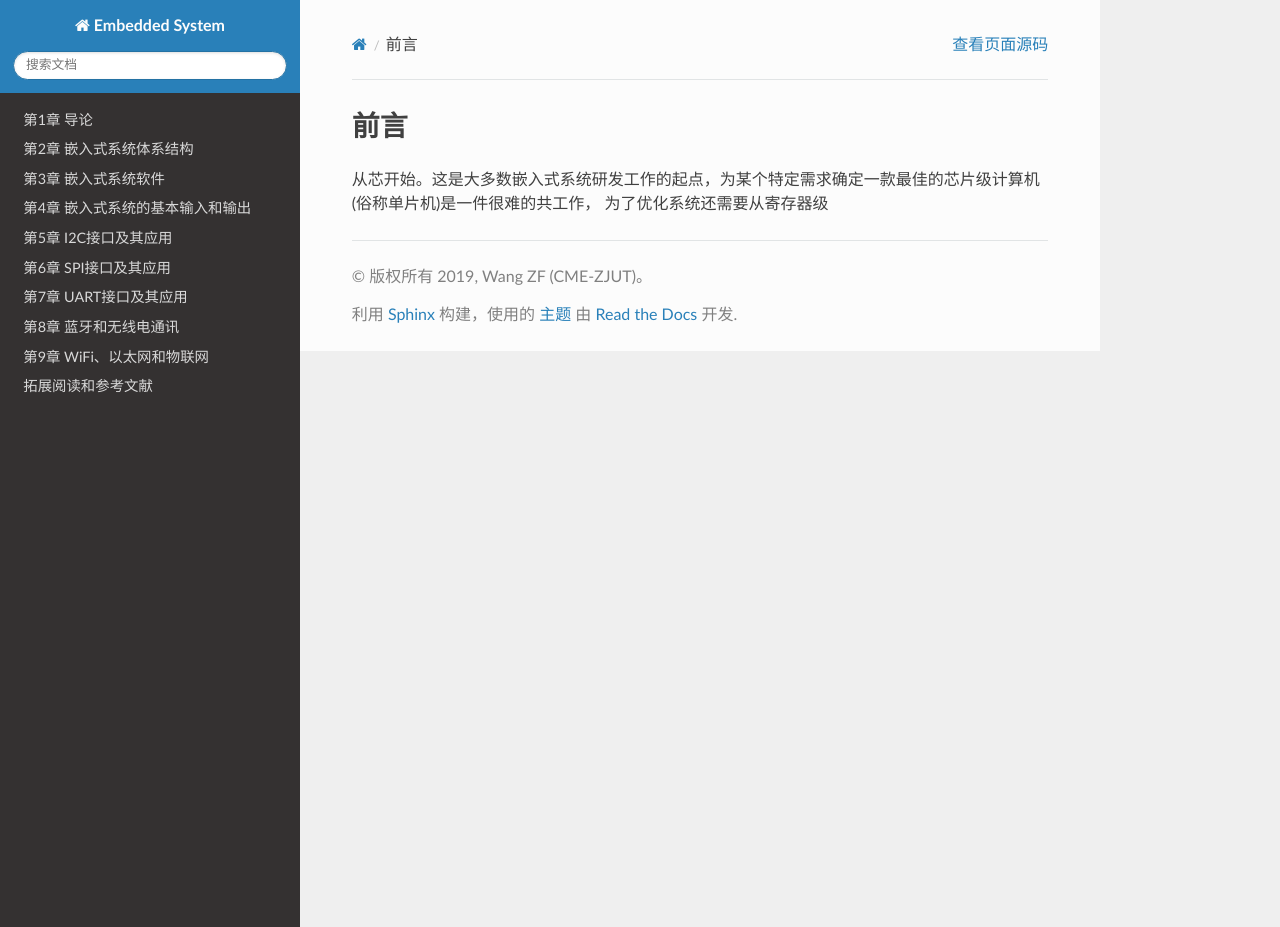
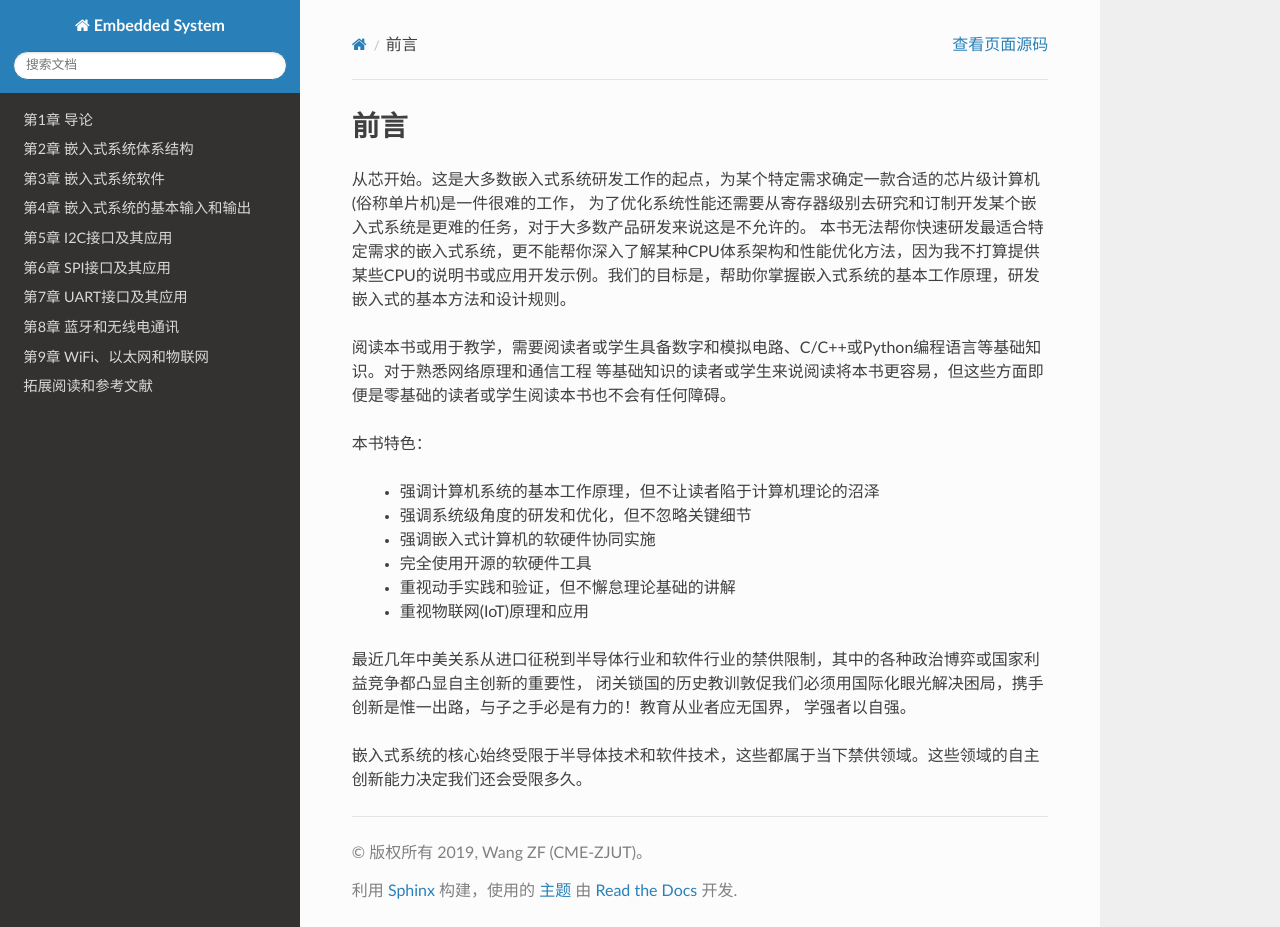
Before and after one commit to BradChan/TheEmbeddedSystem, a Sphinx documentation site: the page built from source/c0_foreward/foreward.rst, in a window 1280 px wide and 927 px high. Built offline with Sphinx 7.4.7 and the Read the Docs theme 2.0.0, drawn with Linux system fonts in a browser that asks for light colours; pages that are not in the unit, such as notebooks, are missing from menus.

Commit message:
更新封面

```diff
--- a/source/c0_foreward/foreward.rst
+++ b/source/c0_foreward/foreward.rst
@@ -2,5 +2,25 @@
 前言
 ====================
 
-从芯开始。这是大多数嵌入式系统研发工作的起点，为某个特定需求确定一款最佳的芯片级计算机(俗称单片机)是一件很难的共工作，
-为了优化系统还需要从寄存器级
+从芯开始。这是大多数嵌入式系统研发工作的起点，为某个特定需求确定一款合适的芯片级计算机(俗称单片机)是一件很难的工作，
+为了优化系统性能还需要从寄存器级别去研究和订制开发某个嵌入式系统是更难的任务，对于大多数产品研发来说这是不允许的。
+本书无法帮你快速研发最适合特定需求的嵌入式系统，更不能帮你深入了解某种CPU体系架构和性能优化方法，因为我不打算提供
+某些CPU的说明书或应用开发示例。我们的目标是，帮助你掌握嵌入式系统的基本工作原理，研发嵌入式的基本方法和设计规则。
+
+阅读本书或用于教学，需要阅读者或学生具备数字和模拟电路、C/C++或Python编程语言等基础知识。对于熟悉网络原理和通信工程
+等基础知识的读者或学生来说阅读将本书更容易，但这些方面即便是零基础的读者或学生阅读本书也不会有任何障碍。
+
+本书特色：
+
+  - 强调计算机系统的基本工作原理，但不让读者陷于计算机理论的沼泽
+  - 强调系统级角度的研发和优化，但不忽略关键细节
+  - 强调嵌入式计算机的软硬件协同实施
+  - 完全使用开源的软硬件工具
+  - 重视动手实践和验证，但不懈怠理论基础的讲解
+  - 重视物联网(IoT)原理和应用
+
+最近几年中美关系从进口征税到半导体行业和软件行业的禁供限制，其中的各种政治博弈或国家利益竞争都凸显自主创新的重要性，
+闭关锁国的历史教训敦促我们必须用国际化眼光解决困局，携手创新是惟一出路，与子之手必是有力的！教育从业者应无国界，
+学强者以自强。
+
+嵌入式系统的核心始终受限于半导体技术和软件技术，这些都属于当下禁供领域。这些领域的自主创新能力决定我们还会受限多久。
```
Also changed, not shown: source/index.rst (+13 -4 lines), source/_static/images/ecs_foreward.jpg (added), 1 other file.
